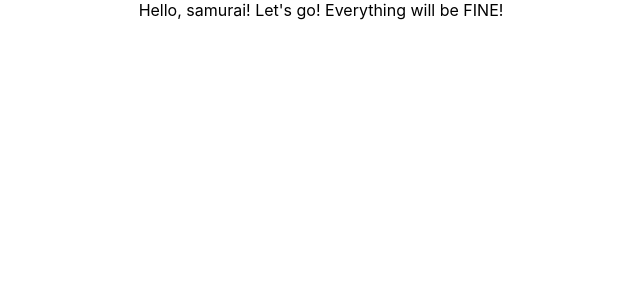
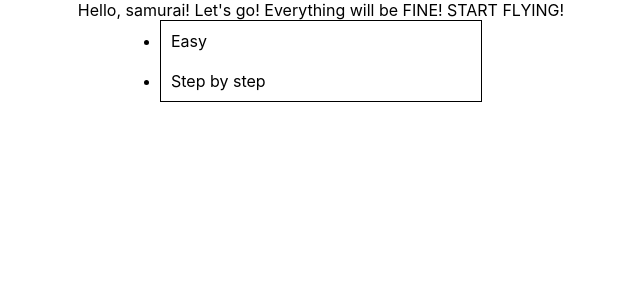
Before and after one commit to Pikadorius/samurai-way-main, a React (Create React App) app: page / in a window 1280 px wide. Shown: the top 300 px of the page, without its empty margins (319-959 px from the left). Built offline with nearby package versions, Linux system fonts and the light colour scheme.

Commit message:
change app tsx/css

```diff
--- a/src/App.css
+++ b/src/App.css
@@ -36,3 +36,15 @@
     transform: rotate(360deg);
   }
 }
+
+ul {
+  border: 1px solid black;
+  width: 25%;
+  margin: auto auto;
+  padding: 0;
+}
+
+li {
+  text-align: left;
+  padding: 10px;
+}
--- a/src/App.tsx
+++ b/src/App.tsx
@@ -4,7 +4,11 @@ import './App.css';
 function App() {
   return (
     <div className="App">
-     Hello, samurai! Let's go! Everything will be FINE!
+     Hello, samurai! Let's go! Everything will be FINE! START FLYING!
+        <ul>
+            <li>Easy</li>
+            <li>Step by step</li>
+        </ul>
     </div>
   );
 }
```
